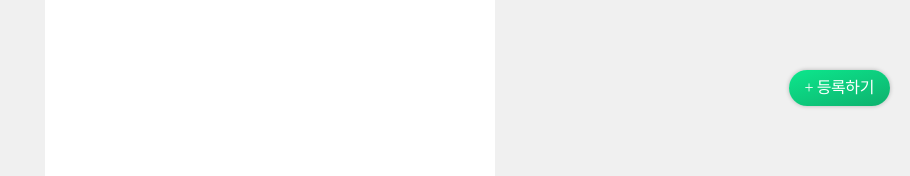
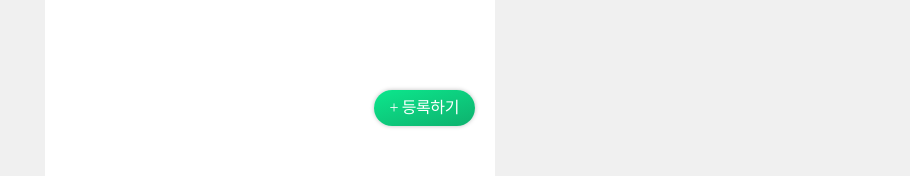
Before and after one commit to 9oormthon-univ-Veri/Veri-FE, a React (Vite) app: page /my-bookshelf in a window 1280 px wide. Shown: the part 644-820 px from the top of the page, without its empty margins (370-1280 px from the left). Built offline with nearby package versions, Linux system fonts and the light colour scheme.

Commit message:
float button

```diff
--- a/src/pages/MyBookshelfPage.css
+++ b/src/pages/MyBookshelfPage.css
@@ -28,20 +28,13 @@
   background-color: #eee;
 }
 
-/* 책 등록 버튼 */
-.add-book-button-container {
-  position: fixed;
-  bottom: 50px;
-  right: 20px;
-  width: auto;
-  max-width: calc(100% - 30px);
-  z-index: 1000;
-  background-color: transparent;
-  padding: 0;
-  text-align: end;
-}
 
 .add-book-button {
+  position: absolute;
+  right: 20px;
+  bottom: 110px;
+  z-index: 1000;
+
   display: inline-flex;
   flex-direction: column;
   align-items: flex-start;
@@ -49,13 +42,11 @@
 
   height: 36px;
   padding: 7px 16px;
-  gap: 10px;
 
   border: none;
   border-radius: 100px;
   background: var(--gr, linear-gradient(163deg, #0CE189 11.43%, #0EB36F 95.34%));
-  box-shadow: 0px 0px 4px 0px rgba(0, 0, 0, 0.25);
-
+  color: white;
   color: #FFF;
 
   text-align: right;
@@ -63,10 +54,11 @@
   font-size: 16px;
   font-style: normal;
   line-height: 140%;
+  /* 22.4px */
   letter-spacing: -0.408px;
+  cursor: pointer;
 
-  cursor: pointer;
-  transition: background-color 0.3s ease, transform 0.2s ease;
+  box-shadow: 0px 0px 4px 0px rgba(0, 0, 0, 0.25);
 }
 
 .add-book-button:hover {
--- a/src/pages/MyBookshelfPage.tsx
+++ b/src/pages/MyBookshelfPage.tsx
@@ -152,11 +152,9 @@ function MyBookshelfPage() {
 
       <BookshelfList books={sortedBooks} />
 
-      <div className="add-book-button-container">
-        <button className="add-book-button">
+      <button className="add-book-button">
           + 등록하기
         </button>
-      </div>
     </div>
   );
 }
--- a/src/pages/mainPage/ReadingCardPage.css
+++ b/src/pages/mainPage/ReadingCardPage.css
@@ -157,9 +157,9 @@
 }
 
 .create-card-button {
-  position: fixed;
+  position: absolute;
+  right: 20px;
   bottom: 110px;
-  right: 20px;
   z-index: 1000;
 
   display: inline-flex;
@@ -169,7 +169,6 @@
 
   height: 36px;
   padding: 7px 16px;
-  gap: 10px;
 
   border: none;
   border-radius: 100px;
@@ -187,7 +186,6 @@
   cursor: pointer;
 
   box-shadow: 0px 0px 4px 0px rgba(0, 0, 0, 0.25);
-  transition: background-color 0.3s ease, transform 0.2s ease;
 }
 
 .create-card-button:hover {
--- a/src/pages/mainPage/ReadingCardPage.tsx
+++ b/src/pages/mainPage/ReadingCardPage.tsx
@@ -159,8 +159,9 @@ function ReadingCardPage() {
                     </div>
                 )}
 
-                <button className="create-card-button" onClick={handleCreateCardClick}>+ 카드 만들기</button>
+
             </div>
+            <button className="create-card-button" onClick={handleCreateCardClick}>+ 카드 만들기</button>
         </div>
     );
 }
```
